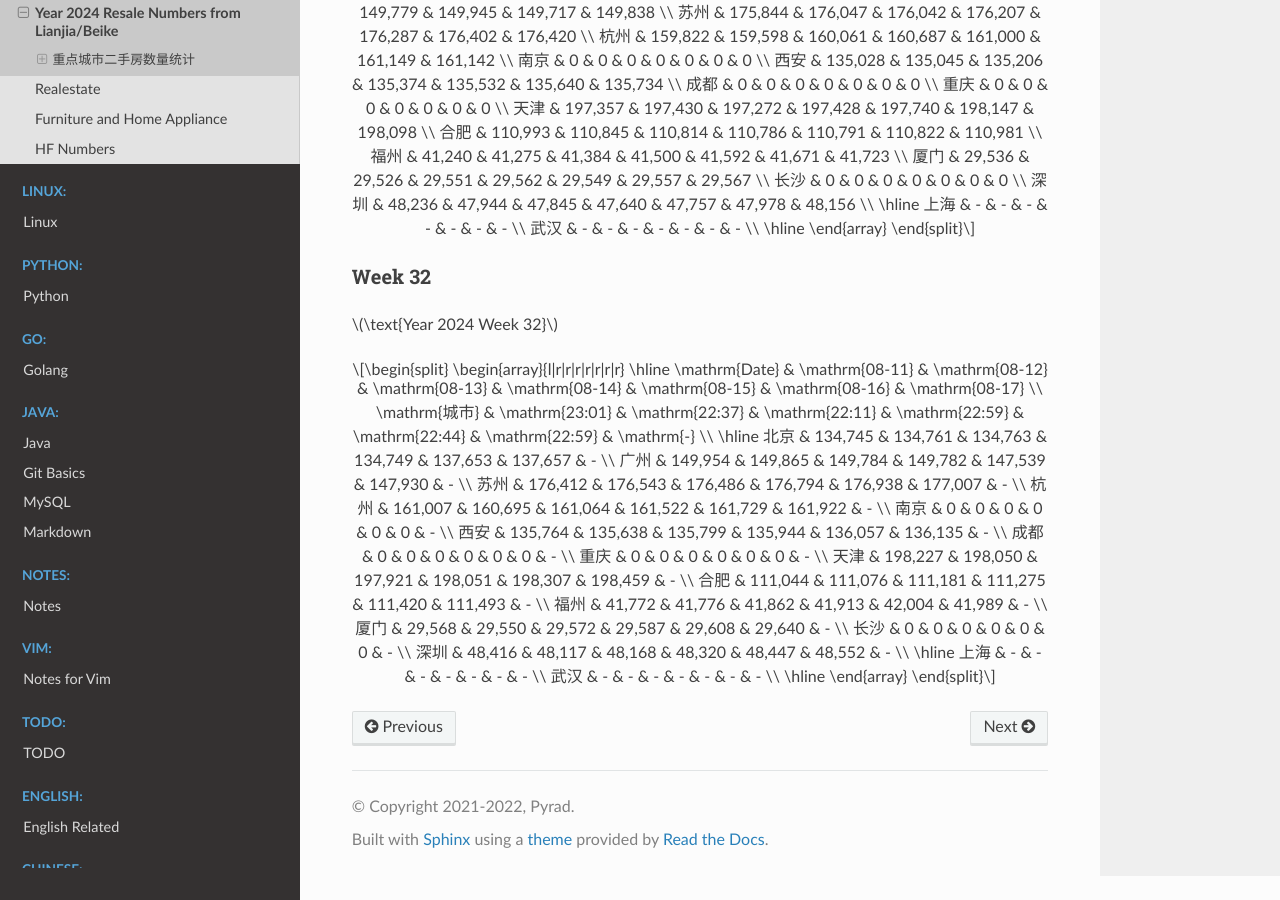
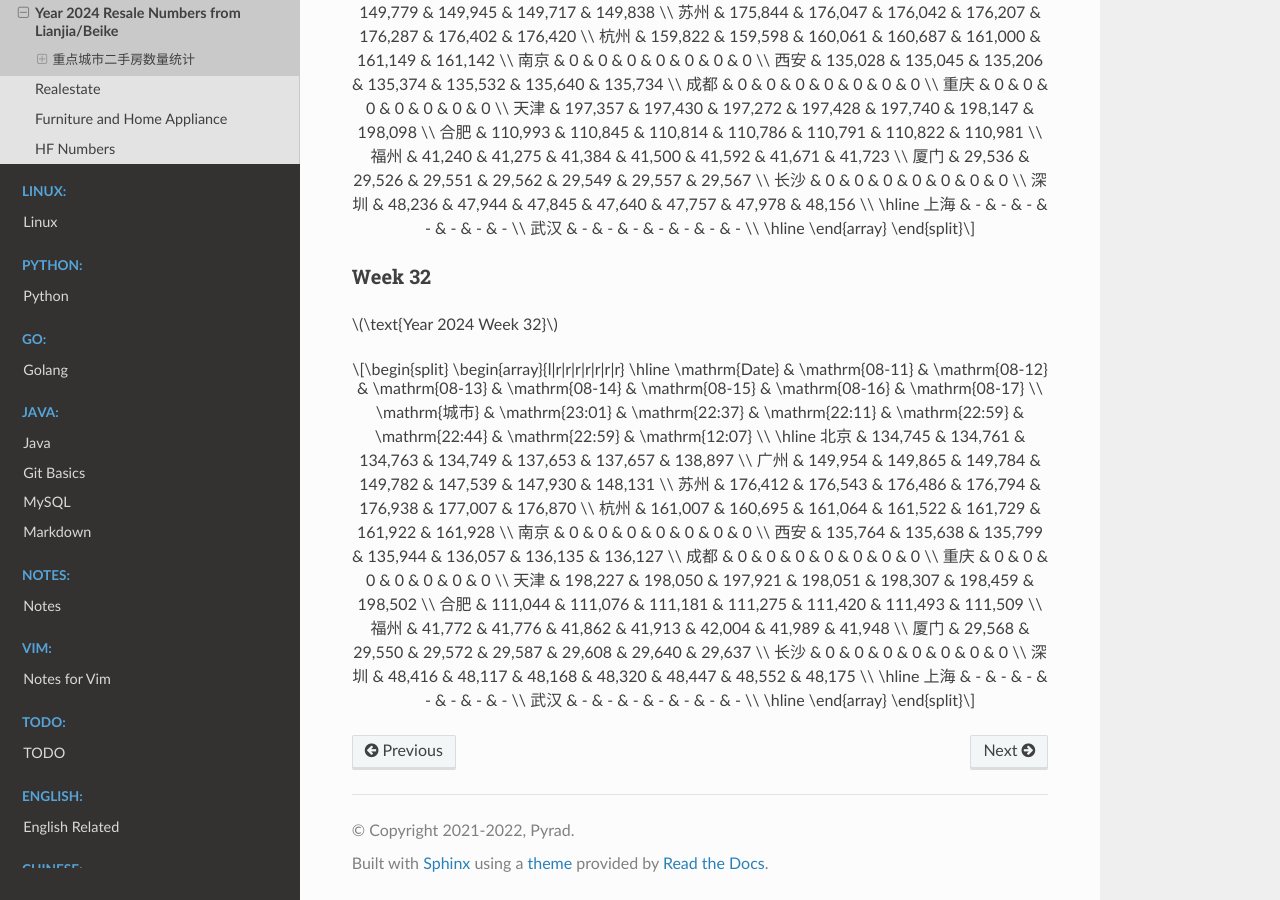
Before and after one commit to Pyrad/pyradnotes, a Sphinx documentation site: the page built from source/RealEstate/resalenumbers2024.md, in a window 1280 px wide and 900 px high, scrolled down 15613 px. Built offline with Sphinx 7.4.7 and the Read the Docs theme 2.0.0, drawn with Linux system fonts in a browser that asks for light colours; pages that are not in the unit, such as notebooks, are missing from menus; a script that is not in the unit is left out.

Commit message:
Realestate Update resale numbers 2024-08-17 12:07

```diff
--- a/source/RealEstate/resalenumbers2024.md
+++ b/source/RealEstate/resalenumbers2024.md
@@ -1035,22 +1035,22 @@
 \begin{array}{l|r|r|r|r|r|r|r}
 \hline
 \mathrm{Date} & \mathrm{08-11} & \mathrm{08-12} & \mathrm{08-13} & \mathrm{08-14} & \mathrm{08-15} & \mathrm{08-16} & \mathrm{08-17} \\
-\mathrm{城市} & \mathrm{23:01} & \mathrm{22:37} & \mathrm{22:11} & \mathrm{22:59} & \mathrm{22:44} & \mathrm{22:59} & \mathrm{-} \\
+\mathrm{城市} & \mathrm{23:01} & \mathrm{22:37} & \mathrm{22:11} & \mathrm{22:59} & \mathrm{22:44} & \mathrm{22:59} & \mathrm{12:07} \\
 \hline
-北京 & 134,745 & 134,761 & 134,763 & 134,749 & 137,653 & 137,657 & - \\
-广州 & 149,954 & 149,865 & 149,784 & 149,782 & 147,539 & 147,930 & - \\
-苏州 & 176,412 & 176,543 & 176,486 & 176,794 & 176,938 & 177,007 & - \\
-杭州 & 161,007 & 160,695 & 161,064 & 161,522 & 161,729 & 161,922 & - \\
-南京 & 0 & 0 & 0 & 0 & 0 & 0 & - \\
-西安 & 135,764 & 135,638 & 135,799 & 135,944 & 136,057 & 136,135 & - \\
-成都 & 0 & 0 & 0 & 0 & 0 & 0 & - \\
-重庆 & 0 & 0 & 0 & 0 & 0 & 0 & - \\
-天津 & 198,227 & 198,050 & 197,921 & 198,051 & 198,307 & 198,459 & - \\
-合肥 & 111,044 & 111,076 & 111,181 & 111,275 & 111,420 & 111,493 & - \\
-福州 & 41,772 & 41,776 & 41,862 & 41,913 & 42,004 & 41,989 & - \\
-厦门 & 29,568 & 29,550 & 29,572 & 29,587 & 29,608 & 29,640 & - \\
-长沙 & 0 & 0 & 0 & 0 & 0 & 0 & - \\
-深圳 & 48,416 & 48,117 & 48,168 & 48,320 & 48,447 & 48,552 & - \\
+北京 & 134,745 & 134,761 & 134,763 & 134,749 & 137,653 & 137,657 & 138,897 \\
+广州 & 149,954 & 149,865 & 149,784 & 149,782 & 147,539 & 147,930 & 148,131 \\
+苏州 & 176,412 & 176,543 & 176,486 & 176,794 & 176,938 & 177,007 & 176,870 \\
+杭州 & 161,007 & 160,695 & 161,064 & 161,522 & 161,729 & 161,922 & 161,928 \\
+南京 & 0 & 0 & 0 & 0 & 0 & 0 & 0 \\
+西安 & 135,764 & 135,638 & 135,799 & 135,944 & 136,057 & 136,135 & 136,127 \\
+成都 & 0 & 0 & 0 & 0 & 0 & 0 & 0 \\
+重庆 & 0 & 0 & 0 & 0 & 0 & 0 & 0 \\
+天津 & 198,227 & 198,050 & 197,921 & 198,051 & 198,307 & 198,459 & 198,502 \\
+合肥 & 111,044 & 111,076 & 111,181 & 111,275 & 111,420 & 111,493 & 111,509 \\
+福州 & 41,772 & 41,776 & 41,862 & 41,913 & 42,004 & 41,989 & 41,948 \\
+厦门 & 29,568 & 29,550 & 29,572 & 29,587 & 29,608 & 29,640 & 29,637 \\
+长沙 & 0 & 0 & 0 & 0 & 0 & 0 & 0 \\
+深圳 & 48,416 & 48,117 & 48,168 & 48,320 & 48,447 & 48,552 & 48,175 \\
 \hline
 上海 & - & - & - & - & - & - & - \\
 武汉 & - & - & - & - & - & - & - \\
```
Also changed, not shown: 1 other file.
